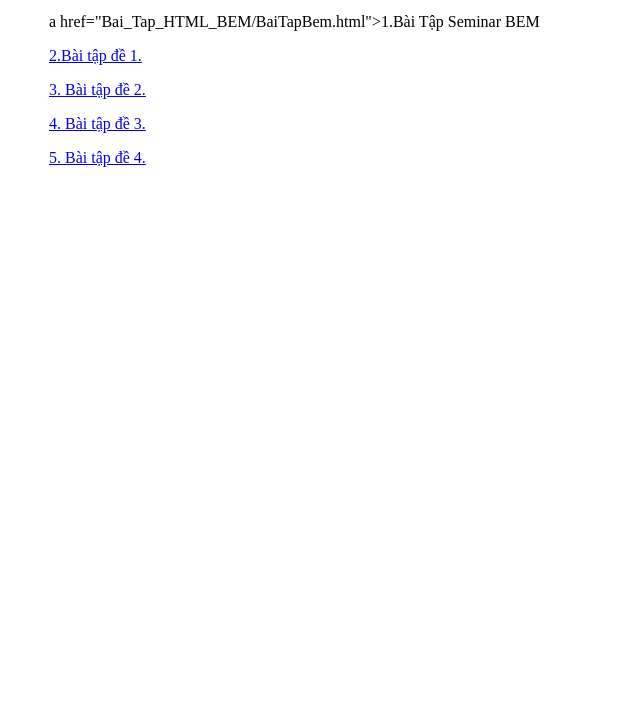
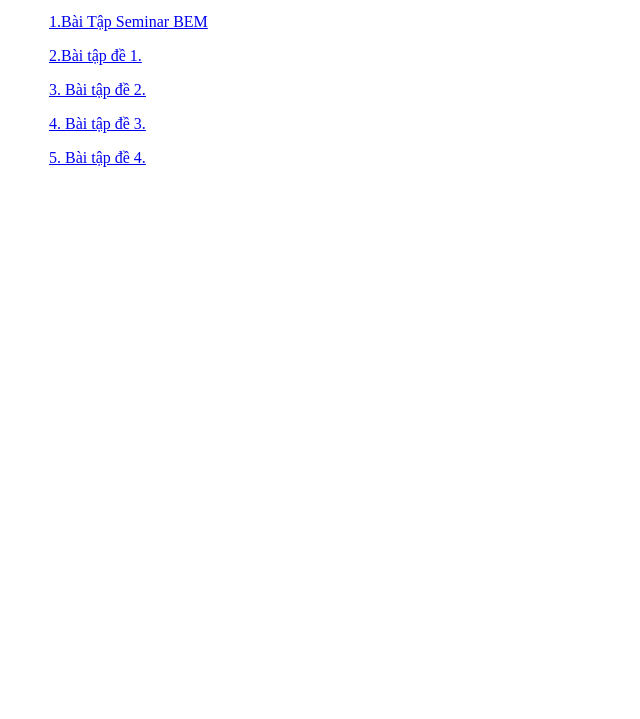
Before and after one commit to kquoc887/kquoc887.github.io, a plain HTML site: page index.html in a window 1280 px wide. Shown: the part 81-800 px from the top of the page, without its empty margins (159-799 px from the left). Drawn offline with Linux system fonts and the light colour scheme.

Commit message:
edit index.html

```diff
--- a/index.html
+++ b/index.html
@@ -10,7 +10,7 @@
 		<div class="header">Bài Tập Tổng Hợp</div>
 		<div class="container">
 			<h1 class="container__title">Bài Tập HTML</h4>
-			<p>a href="Bai_Tap_HTML_BEM/BaiTapBem.html">1.Bài Tập Seminar BEM</a></p>
+			<p><a href="Bai_Tap_HTML_BEM/BaiTapBem.html">1.Bài Tập Seminar BEM</a></p>
 			<p><a href="De1/index.html">2.Bài tập đề 1.</a></p>
 			<p><a href="De2/index.html">3. Bài tập đề 2.</a></p>
 			<p><a href="De3/index.html">4. Bài tập đề 3.</a></p>
```
